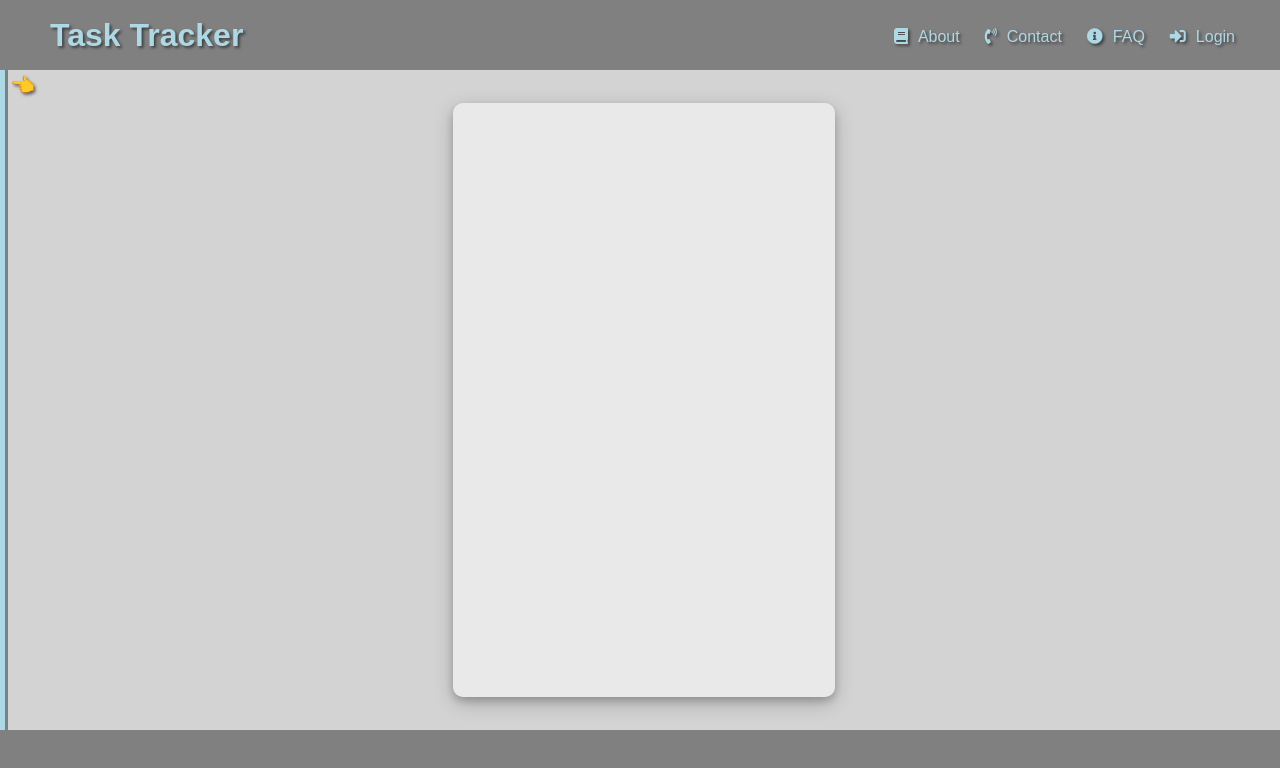
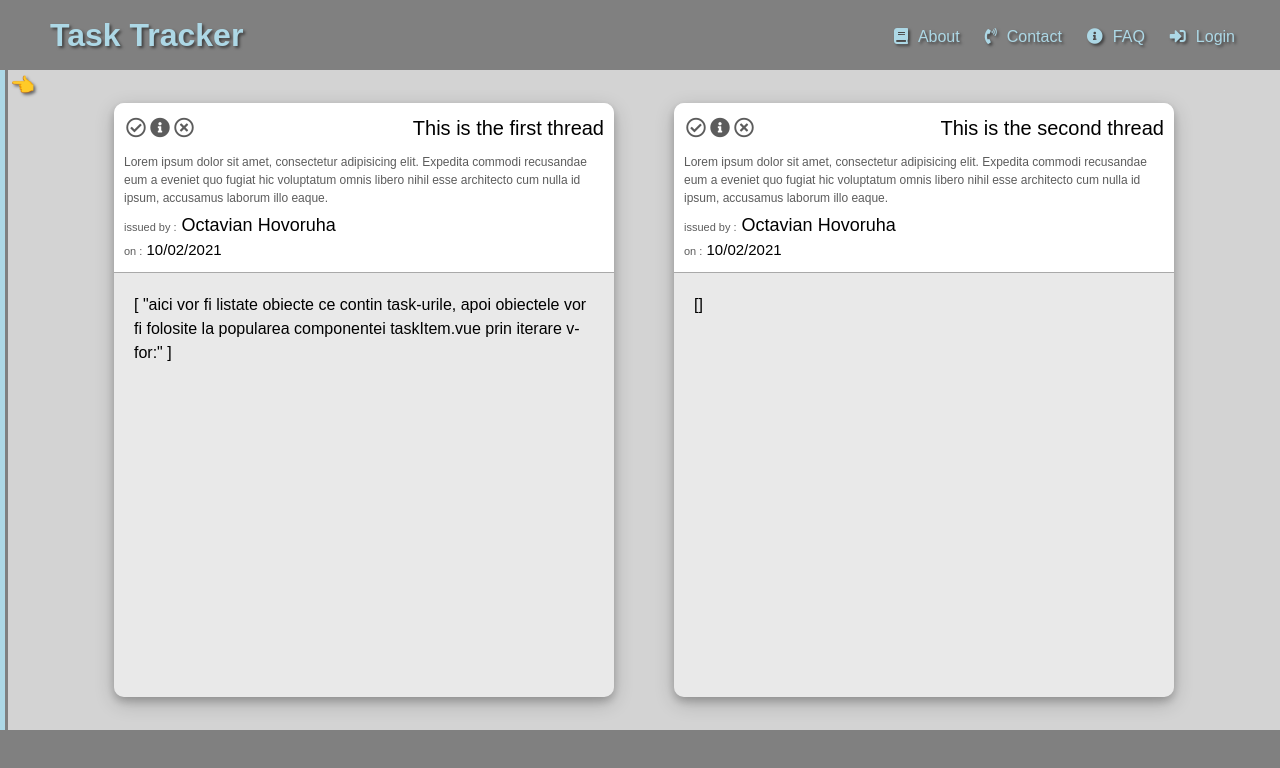
Before and after one commit to hovoruha/random-Vue-projects, a Vue app in the folder vue-project-one/: page / in a window 1280 px wide. Shown: the top 768 px of the page. Built offline with nearby package versions, Linux system fonts and the light colour scheme.

Commit message:
implemented new thread upload

```diff
--- a/vue-project-one/public/main.css
+++ b/vue-project-one/public/main.css
@@ -368,6 +368,9 @@
   width: 100%;
   margin-bottom: 20px;
 }
+.app-sidebar select {
+  color: #5c5c5c;
+}
 
 .app-showcase {
   display: flex;
@@ -383,20 +386,98 @@
   overflow-x: auto;
   transition: all 0.4s ease-in-out;
 }
-.app-showcase-container {
-  display: flex;
-  flex-direction: column;
-  align-items: center;
-  justify-content: center;
-  flex-wrap: wrap;
-  width: 30%;
+.app-showcase-item {
+  position: relative;
+  width: 500px;
   height: 90%;
-  overflow-y: auto;
   margin: 30px;
-  padding: 40px 20px;
   background-color: rgba(255, 255, 255, 0.5);
   border-radius: 10px;
   box-shadow: 0 4px 8px 0 rgba(0, 0, 0, 0.2), 0 6px 20px 0 rgba(0, 0, 0, 0.2);
+  overflow: hidden;
+}
+.app-showcase-item-header {
+  position: sticky;
+  top: 0;
+  left: 0;
+  width: 100%;
+  max-height: 210px;
+  z-index: 1;
+  background-color: white;
+  padding: 10px 10px 0 10px;
+  border-bottom: 1px solid darkgray;
+}
+.app-showcase-item-header-title {
+  display: flex;
+  flex-direction: row;
+  align-items: flex-start;
+  justify-content: space-between;
+  flex-wrap: nowrap;
+  font-size: 20px;
+  margin-bottom: 10px;
+  text-align: right;
+}
+.app-showcase-item-header-title-text {
+  max-height: 70px;
+  overflow-y: auto;
+}
+.app-showcase-item-header-title-menu {
+  display: flex;
+  flex-direction: row;
+  align-items: center;
+  justify-content: center;
+  flex-wrap: nowrap;
+  margin-right: 30px;
+}
+.app-showcase-item-header-title-menu span {
+  color: #5c5c5c;
+  padding: 0 2px;
+  transition: color 0.3s ease;
+}
+.app-showcase-item-header-title-menu span:hover {
+  cursor: pointer;
+}
+.app-showcase-item-header-title-menu span:first-child:hover i {
+  color: #2df05b;
+  transition: color 0.3s ease;
+}
+.app-showcase-item-header-title-menu span:last-child:hover i {
+  color: #fc8194;
+  transition: color 0.3s ease;
+}
+.app-showcase-item-header-title-menu span:nth-child(2):hover i {
+  color: #18a1cf;
+  transition: color 0.3s ease;
+}
+.app-showcase-item-header-description {
+  max-height: 60px;
+  font-size: 12px;
+  padding-bottom: 5px;
+  overflow-y: auto;
+  color: #5c5c5c;
+}
+.app-showcase-item-header-author {
+  font-size: 18px;
+  text-align: left;
+}
+.app-showcase-item-header-author span {
+  font-size: 11px;
+  color: #5c5c5c;
+}
+.app-showcase-item-header-date {
+  font-size: 15px;
+  margin-bottom: 10px;
+  text-align: left;
+}
+.app-showcase-item-header-date span {
+  font-size: 11px;
+  color: #5c5c5c;
+}
+.app-showcase-item-content {
+  width: 100%;
+  height: 500px;
+  padding: 20px;
+  overflow: auto;
 }
 
 .app-footer {
--- a/vue-project-one/src/components/showcase.vue
+++ b/vue-project-one/src/components/showcase.vue
@@ -1,11 +1,22 @@
 <template>
   <div class="app-showcase">
-    <div class="app-showcase-container"></div>
+    <showcase-item :contents="currentState" :date="currentDate" />
   </div>
 </template>
 
 <script>
+import { mapGetters } from "vuex";
+import showcaseItem from "./showcaseItem";
+
 export default {
   name: "showcase",
+
+  components: {
+    showcaseItem,
+  },
+
+  computed: {
+    ...mapGetters(["currentState", "currentDate"]),
+  },
 };
 </script>
--- /dev/null
+++ b/vue-project-one/src/components/showcaseItem.vue
@@ -0,0 +1,45 @@
+<template>
+  <div class="app-showcase-item" v-for="item in contents" :key="item">
+    <div class="app-showcase-item-header">
+      <div class="app-showcase-item-header-title">
+        <div class="app-showcase-item-header-title-menu">
+          <span><i class="far fa-check-circle"></i></span>
+          <span><i class="fas fa-info-circle"></i></span>
+          <span><i class="far fa-times-circle"></i></span>
+        </div>
+        <div class="app-showcase-item-header-title-text">
+          {{ item.title }}
+        </div>
+      </div>
+      <div class="app-showcase-item-header-description">
+        {{ item.description }}
+      </div>
+      <div class="app-showcase-item-header-author">
+        <span>issued by :</span>
+        {{ item.author }}
+      </div>
+      <div class="app-showcase-item-header-date">
+        <span>on :</span>
+        {{ item.date }}
+      </div>
+    </div>
+    <div class="app-showcase-item-content">{{ item.content }}</div>
+  </div>
+</template>
+
+<script>
+export default {
+  name: "showcaseItem",
+
+  props: {
+    contents: Array,
+    date: String,
+  },
+
+  data() {
+    return {};
+  },
+
+  methods: {},
+};
+</script>
--- a/vue-project-one/src/components/sidebar.vue
+++ b/vue-project-one/src/components/sidebar.vue
@@ -1,37 +1,78 @@
 <template>
   <div class="app-sidebar">
     <form class="app-sidebar-menu">
-      <sidebar-item :contents="this.sidebarInputs" />
+      <sidebar-select :contents="this.currentState" :id="this.selectionId" />
+      <sidebar-input :contents="this.sidebarInputs" />
     </form>
   </div>
 </template>
 
 <script>
-import sidebarItem from "./sidebarItem";
+import { mapGetters } from "vuex";
+import sidebarInput from "./sidebarInput";
+import sidebarSelect from "./sidebarSelect";
 
 export default {
   name: "sideBar",
 
   components: {
-    sidebarItem,
+    sidebarInput,
+    sidebarSelect,
   },
 
   data() {
     return {
       sidebarInputs: [
         {
+          id: "threadTitle",
           type: "text",
           class: "input",
-          placeholder: "enter task subject here...",
+          placeholder: "enter thread subject here...",
         },
         {
+          id: "threadDescription",
           type: "text",
           class: "input",
-          placeholder: "enter task content here...",
+          placeholder: "enter thread description here...",
         },
-        { type: "submit", class: "btn-primary", value: "create task" },
+        {
+          id: "threadAuthor",
+          type: "text",
+          class: "input",
+          placeholder: "enter thread author here...",
+        },
+        {
+          type: "submit",
+          class: "btn-primary",
+          value: "create thread",
+          run: this.uploadThread,
+        },
       ],
+
+      selectionId: "threadSelect",
     };
+  },
+
+  computed: {
+    ...mapGetters(["currentState", "currentDate", "getAllThreadsCount"]),
+  },
+
+  methods: {
+    uploadThread() {
+      const title = document.getElementById("threadTitle").value;
+      const desc = document.getElementById("threadDescription").value;
+      const auth = document.getElementById("threadAuthor").value;
+      const insertThread = {
+        id: this.getAllThreadsCount + 1,
+        title: title,
+        description: desc,
+        author: auth,
+        date: this.currentDate,
+        content: [],
+      };
+      // console.log(insertThread);
+      this.$store.state.allThreads.push(insertThread);
+    },
   },
 };
 </script>
--- /dev/null
+++ b/vue-project-one/src/components/sidebarInput.vue
@@ -0,0 +1,23 @@
+<template>
+  <input
+    class="app-sidebar-menu-item"
+    v-for="item in contents"
+    :key="item"
+    :id="item.id"
+    :class="item.class"
+    :type="item.type"
+    :placeholder="item.placeholder"
+    :value="item.value"
+    @click="item.run"
+  />
+</template>
+
+<script>
+export default {
+  name: "sidebarInput",
+
+  props: {
+    contents: Array,
+  },
+};
+</script>
--- a/vue-project-one/src/components/sidebarItem.vue
+++ /dev/null
@@ -1,20 +0,0 @@
-<template>
-  <li class="app-sidebar-menu-item" v-for="item in contents" :key="item">
-    <input
-      :class="item.class"
-      :type="item.type"
-      :placeholder="item.placeholder"
-      :value="item.value"
-    />
-  </li>
-</template>
-
-<script>
-export default {
-  name: "sidebarItem",
-
-  props: {
-    contents: Array,
-  },
-};
-</script>
--- /dev/null
+++ b/vue-project-one/src/components/sidebarSelect.vue
@@ -0,0 +1,18 @@
+<template>
+  <select class="app-sidebar-menu-item input" :id="id">
+    <option v-for="item in contents" :key="item" :value="item.title">
+      {{ item.title }}
+    </option>
+  </select>
+</template>
+
+<script>
+export default {
+  name: "sidebarSelect",
+
+  props: {
+    contents: Array,
+    id: String,
+  },
+};
+</script>
--- a/vue-project-one/src/scss/_showcase.scss
+++ b/vue-project-one/src/scss/_showcase.scss
@@ -12,16 +12,103 @@
   overflow-x: auto;
   transition: all 0.4s ease-in-out;
 
-  &-container {
-    @include flex-col(center, center, wrap);
-    width: 30%;
+  &-item {
+    position: relative;
+    width: 500px;
     height: 90%;
-    overflow-y: auto;
     margin: 30px;
-    padding: 40px 20px;
     background-color: rgba(set-color($bg, default), 0.5);
     border-radius: 10px;
     box-shadow: 0 4px 8px 0 set-color($sdw, box),
       0 6px 20px 0 set-color($sdw, box);
+    overflow: hidden;
+
+    &-header {
+      position: sticky;
+      top: 0;
+      left: 0;
+      width: 100%;
+      max-height: 210px;
+      z-index: 1;
+      background-color: white;
+      padding: 10px 10px 0 10px;
+      border-bottom: 1px solid set-color($bord, disable);
+
+      &-title {
+        @include flex-row(flex-start, space-between, nowrap);
+        font-size: 20px;
+        margin-bottom: 10px;
+        text-align: right;
+
+        &-text {
+          max-height: 70px;
+          overflow-y: auto;
+        }
+
+        &-menu {
+          @include flex-row(center, center, nowrap);
+          margin-right: 30px;
+
+          span {
+            color: set-color($txt, default);
+            padding: 0 2px;
+            transition: color 0.3s ease;
+
+            &:hover {
+              cursor: pointer;
+            }
+          }
+
+          span:first-child:hover i {
+            color: set-color($txt, valid);
+            transition: color 0.3s ease;
+          }
+          span:last-child:hover i {
+            color: set-color($txt, danger);
+            transition: color 0.3s ease;
+          }
+          span:nth-child(2):hover i {
+            color: set-color($txt, primary);
+            transition: color 0.3s ease;
+          }
+        }
+      }
+
+      &-description {
+        max-height: 60px;
+        font-size: 12px;
+        padding-bottom: 5px;
+        overflow-y: auto;
+        color: set-color($txt, default);
+      }
+
+      &-author {
+        font-size: 18px;
+        text-align: left;
+
+        span {
+          font-size: 11px;
+          color: set-color($txt, default);
+        }
+      }
+
+      &-date {
+        font-size: 15px;
+        margin-bottom: 10px;
+        text-align: left;
+
+        span {
+          font-size: 11px;
+          color: set-color($txt, default);
+        }
+      }
+    }
+
+    &-content {
+      width: 100%;
+      height: 500px;
+      padding: 20px;
+      overflow: auto;
+    }
   }
 }
--- a/vue-project-one/src/scss/_sidebar.scss
+++ b/vue-project-one/src/scss/_sidebar.scss
@@ -54,4 +54,8 @@
       margin-bottom: 20px;
     }
   }
+
+  select {
+    color: set-color($txt, default);
+  }
 }
--- a/vue-project-one/src/store.js
+++ b/vue-project-one/src/store.js
@@ -1,9 +1,50 @@
 import { createStore } from "vuex";
 
 const store = createStore({
-  state: {},
+  state: {
+    allThreads: [
+      {
+        id: 1,
+        title: "This is the first thread",
+        description:
+          "Lorem ipsum dolor sit amet, consectetur adipisicing elit. Expedita commodi recusandae eum a eveniet quo fugiat hic voluptatum omnis libero nihil esse architecto cum nulla id ipsum, accusamus laborum illo eaque.",
+        author: "Octavian Hovoruha",
+        date: "10/02/2021",
+        content: [
+          "aici vor fi listate obiecte ce contin task-urile, apoi obiectele vor fi folosite la popularea componentei taskItem.vue prin iterare v-for:",
+        ],
+      },
+      {
+        id: 2,
+        title: "This is the second thread",
+        description:
+          "Lorem ipsum dolor sit amet, consectetur adipisicing elit. Expedita commodi recusandae eum a eveniet quo fugiat hic voluptatum omnis libero nihil esse architecto cum nulla id ipsum, accusamus laborum illo eaque.",
+        author: "Octavian Hovoruha",
+        date: "10/02/2021",
+        content: [],
+      },
+    ],
+  },
 
-  getters: {},
+  getters: {
+    currentState: (state) => {
+      return state.allThreads;
+    },
+
+    getAllThreadsCount: (state) => {
+      return state.allThreads.length;
+    },
+
+    currentDate: () => {
+      const date = new Date();
+      const year = date.getFullYear();
+      const month = date.getMonth();
+      const day = date.getDay();
+      const currentDate = day + " / " + month + " / " + year;
+
+      return currentDate;
+    },
+  },
 
   mutations: {},
 
```
Also changed, not shown: 1 other file (tests, documents, lock files or other folders).
